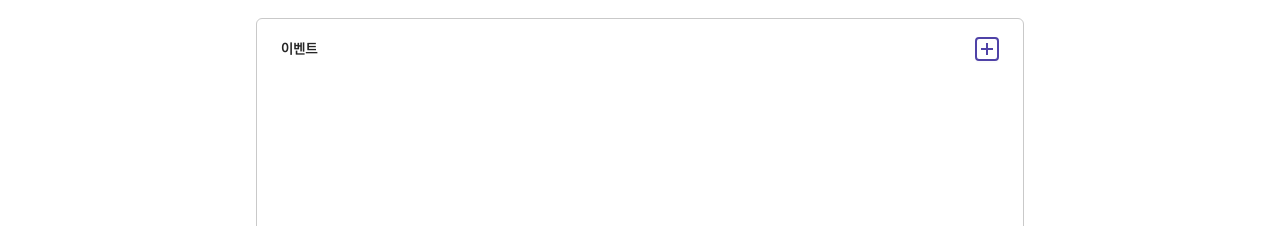
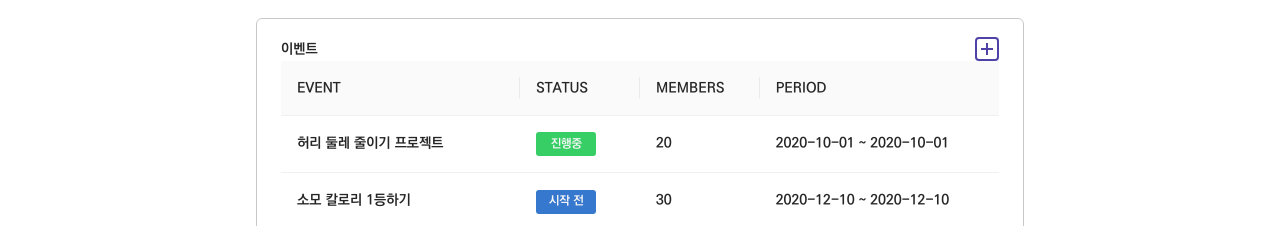
Before and after one commit to jimniDev/weltb2b, a React (Create React App) app: page / in a window 1280 px wide. Shown: the part 726-952 px from the top of the page. Built offline with nearby package versions, Linux system fonts and the light colour scheme.

Commit message:
보이는 디자인 구현 완료

```diff
--- /dev/null
+++ b/src/Components/EventTable.js
@@ -0,0 +1,83 @@
+import React from "react";
+import JSON from "../data.json";
+import { Table} from 'antd';
+import styled from "styled-components";
+
+const Status = styled.div`
+  display: flex;
+  justify-content: center;
+  align-items: center;
+  height: 24px;
+  width: 60px;
+  color: #f6f6f6;
+  font-size: 12px;
+  border-radius: 3px;
+`;
+const StatusObj = {
+    0: {
+      status: "시작 전",
+      color: "#3778CF",
+    },
+    1: {
+      status: "진행중",
+      color: "#37CF65",
+    },
+    2: {
+      status: "종 료",
+      color: "#CF3737",
+    },
+};
+
+const columns = [
+    {
+      title: 'EVENT',
+      width: 100,
+      dataIndex: 'title',
+      key: 'name',
+      background: '.red',
+    },
+    {
+        title: 'STATUS',
+        width: 50,
+        dataIndex: 'status',
+        key: 'status',
+        render(text, record) {
+            return {
+              children:  <Status
+              style={{
+                backgroundColor: StatusObj[text].color,
+              }}
+            >
+              {StatusObj[text].status}
+            </Status>
+            };
+        }
+
+    },
+    {
+        title: 'MEMBERS',
+        width: 50,
+        dataIndex: 'participants',
+        key: 'participants',
+    },
+    {
+        title: 'PERIOD',
+        width: 100,
+        dataIndex: 'date',
+        key: 'date',
+        render: (text, record) => <span>{record.startDate} ~ {record.startDate}</span>,
+    },
+]
+const EventTable = () => {
+    const { eventData } = JSON;
+    return (
+      <Table
+        dataSource={eventData}
+        columns = {columns}
+        pagination={{ hideOnSinglePage: true }}
+        scroll={{ y: 200}}
+      >
+      </Table>
+    );
+};
+export default EventTable;
--- a/src/Screens/Home/Home.js
+++ b/src/Screens/Home/Home.js
@@ -14,6 +14,7 @@ import { Link } from "react-router-dom";
 import MainHeader from "../../Components/MainHeader";
 import Helmet from "react-helmet";
 import data from "../../data.json";
+import EventTable from "../../Components/EventTable";
 
 const DailyAverageHeaderContainer = styled.div`
   width: 100%;
@@ -186,7 +187,7 @@ const Home = () => {
       </RankingContaier>
       <EventContainer>
         <EventHeaderContainer>
-          <EventHeaderName>이벤트 </EventHeaderName>
+          <EventHeaderName>이벤트</EventHeaderName>
           <Link to="event/add">
             <Button
               icon={<PlusOutlined />}
@@ -199,6 +200,7 @@ const Home = () => {
             ></Button>
           </Link>
         </EventHeaderContainer>
+        <EventTable />
       </EventContainer>
     </>
   );
```
